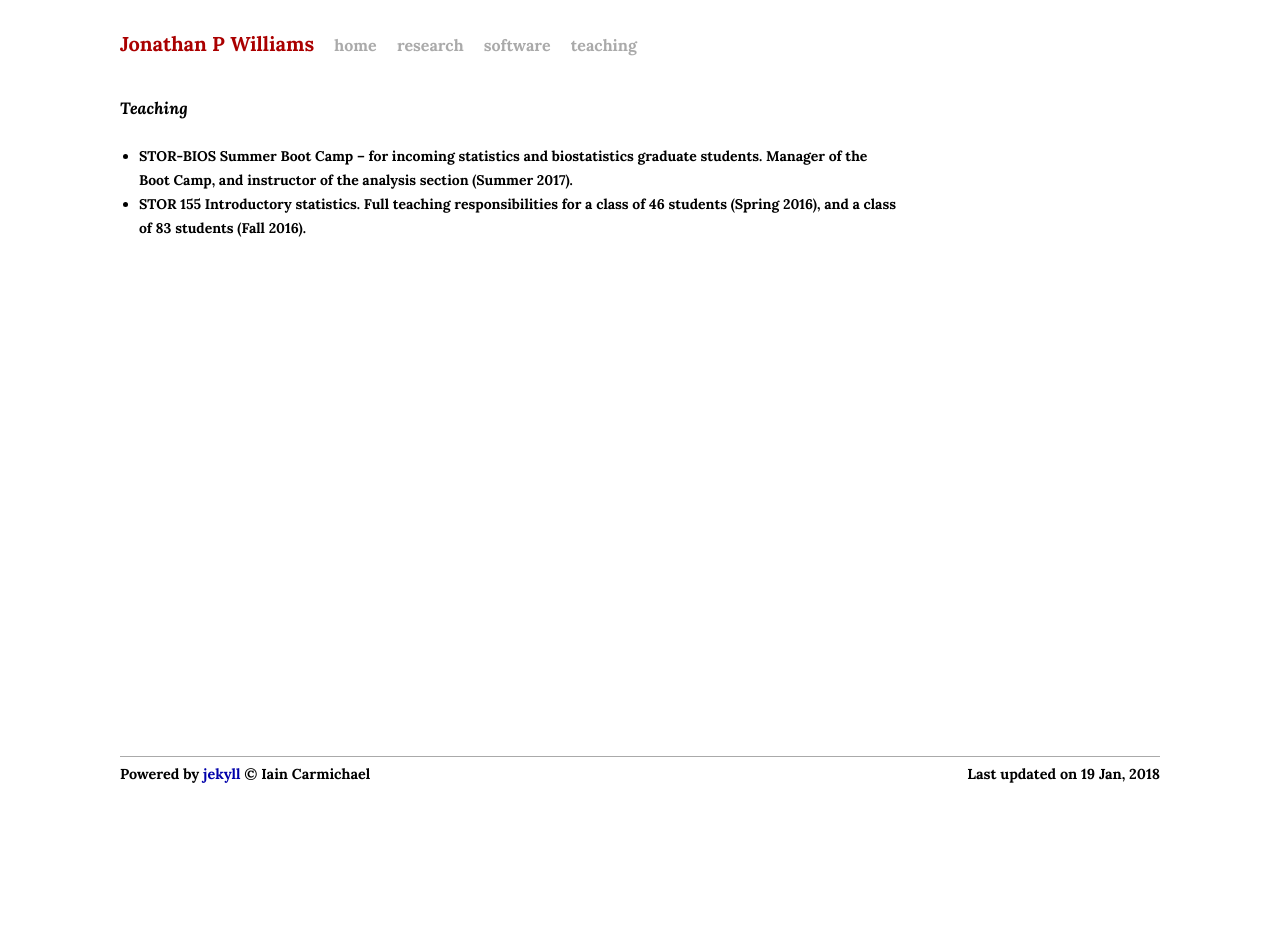
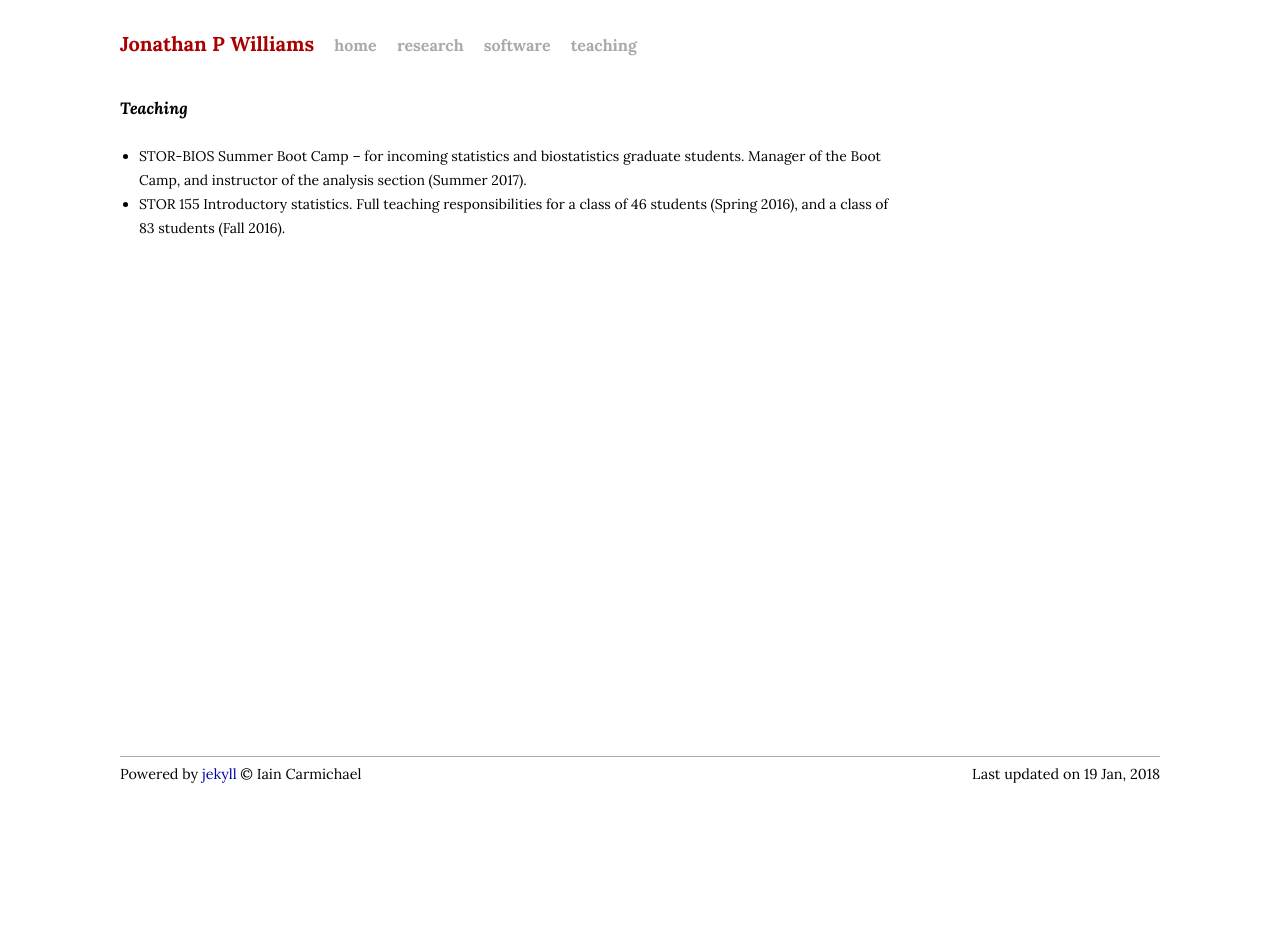
Before and after one commit to jonathanpw/jonathanpw.github.io, a Jekyll site: the page built from teaching.html, in a window 1280 px wide. Built offline with Jekyll 4.4.1, drawn with Linux system fonts in a browser that asks for light colours.

Commit message:
initialChanges

```diff
--- a/teaching.html
+++ b/teaching.html
@@ -7,9 +7,9 @@
 <ul>
   <br>
 
-  <li><b> STOR-BIOS Summer Boot Camp – for incoming statistics and biostatistics graduate students.  Manager of the Boot Camp, and instructor of the analysis section (Summer 2017).
+  <li> STOR-BIOS Summer Boot Camp – for incoming statistics and biostatistics graduate students.  Manager of the Boot Camp, and instructor of the analysis section (Summer 2017).
 
-  <li><b> STOR 155 Introductory statistics.  Full teaching responsibilities for a class of 46 students (Spring 2016), and a class of 83 students (Fall 2016).
+  <li> STOR 155 Introductory statistics.  Full teaching responsibilities for a class of 46 students (Spring 2016), and a class of 83 students (Fall 2016).
 
   <br>
 
```
